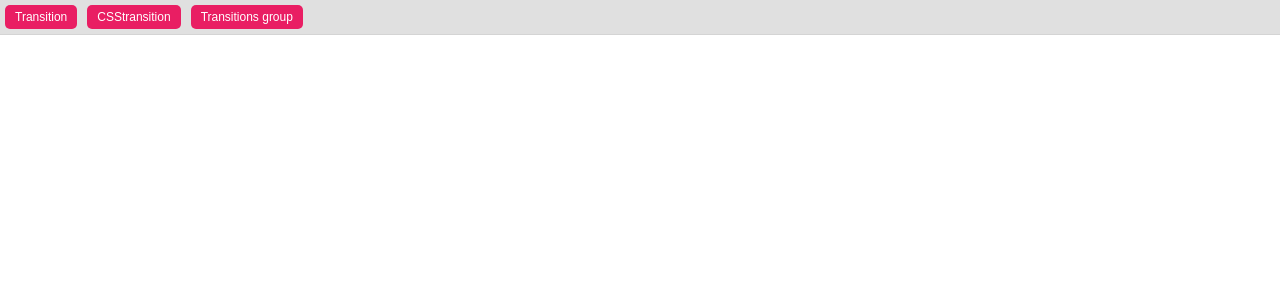
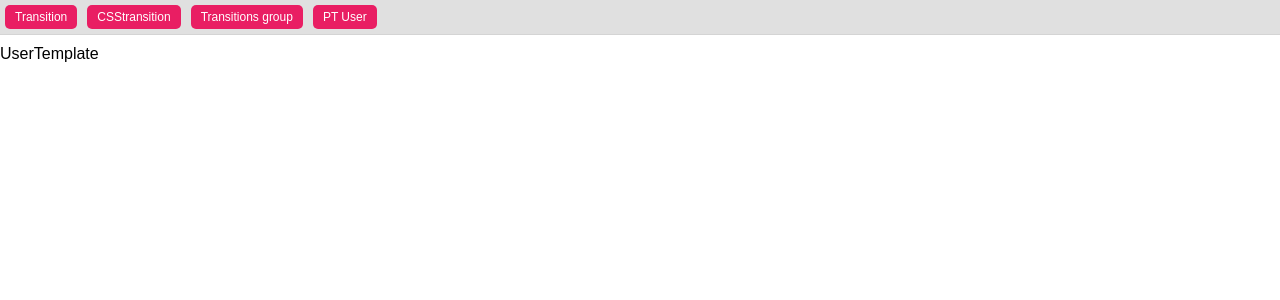
Before and after one commit to lx-kish/03_transitions, a React (Create React App) app: page /user in a window 1280 px wide. Shown: the top 300 px of the page. Built offline with nearby package versions, Linux system fonts and the light colour scheme.

Commit message:
40 Prototypes

```diff
--- a/package.json
+++ b/package.json
@@ -3,6 +3,7 @@
   "version": "0.1.0",
   "private": true,
   "dependencies": {
+    "prop-types": "^15.6.2",
     "react": "^16.0.0",
     "react-dom": "^16.0.0",
     "react-router-dom": "^4.2.2",
--- a/src/App.js
+++ b/src/App.js
@@ -6,6 +6,7 @@ import './css/App.css';
 import CSStransition from './components/CSStransition';
 import Tgroup from './components/tgroup';
 import TransitionComp from './components/Transition';
+import User from './components/user';
 
 const App = () => {
   return(
@@ -15,10 +16,12 @@ const App = () => {
           <Link to="/transition">Transition</Link>
           <Link to="/csstransition">CSStransition</Link>
           <Link to="/tgroup">Transitions group</Link>
+          <Link to="/user">PT User</Link>
         </div>
         <Route path="/transition" component={TransitionComp}></Route>
         <Route path="/csstransition" component={CSStransition}></Route>
         <Route path="/tgroup" component={Tgroup}></Route>
+        <Route path="/user" component={User}></Route>
       </div>
     </BrowserRouter>
   )
--- /dev/null
+++ b/src/components/user.js
@@ -0,0 +1,25 @@
+import React, { Component } from 'react';
+import UserTemplate from './user_template';
+
+class User extends Component {
+    state = {
+        name:'James',
+        lastname:'Bond',
+        age:43,
+        hobbies:['shooting','quickie'],
+        spanish:false,
+        message(){console.log('hey')},
+        car:{brand:"Ford",model:"Focus"},
+        mother:'Marta'
+    }
+
+    render() {
+        return (
+            <div>
+                <UserTemplate {...this.state}/>
+            </div>
+        );
+    }
+}
+
+export default User;
--- /dev/null
+++ b/src/components/user_template.js
@@ -0,0 +1,30 @@
+import React from 'react';
+
+import PropTypes from 'prop-types';
+
+const UserTemplate = (props) => {
+
+    console.log(props)
+    return (
+        <div>
+            UserTemplate
+        </div>
+    );
+}
+
+UserTemplate.propTypes = {
+    name:PropTypes.oneOfType([
+        PropTypes.string,
+        PropTypes.number,
+        PropTypes.oneOf(['James','Steve'])
+    ]),
+    lastname:PropTypes.string,
+    age:PropTypes.number,
+    hobbies:PropTypes.arrayOf(PropTypes.string),
+    spanish:PropTypes.bool,
+    message:PropTypes.func,
+    car:PropTypes.object,
+    mother:PropTypes.string.isRequired
+}
+
+export default UserTemplate;
```
Also changed, not shown: 1 other file (tests, documents, lock files or other folders).
